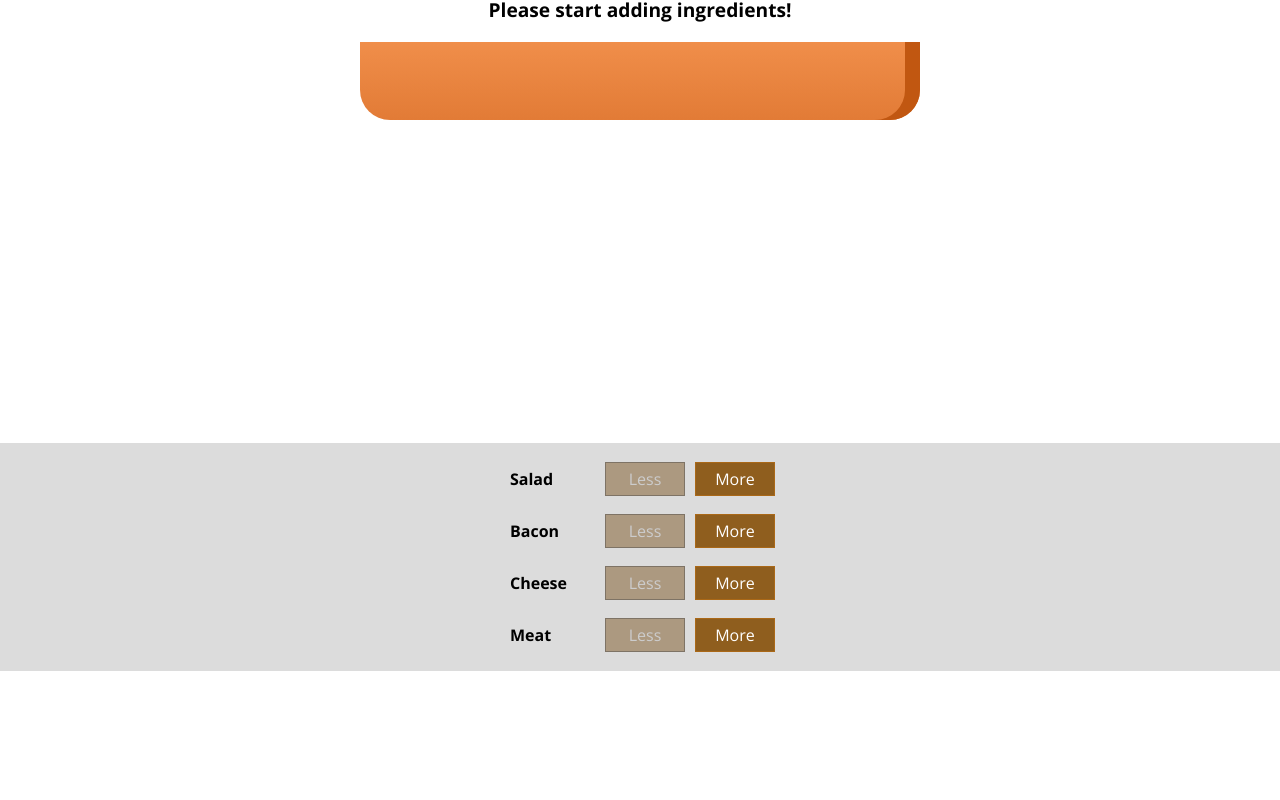
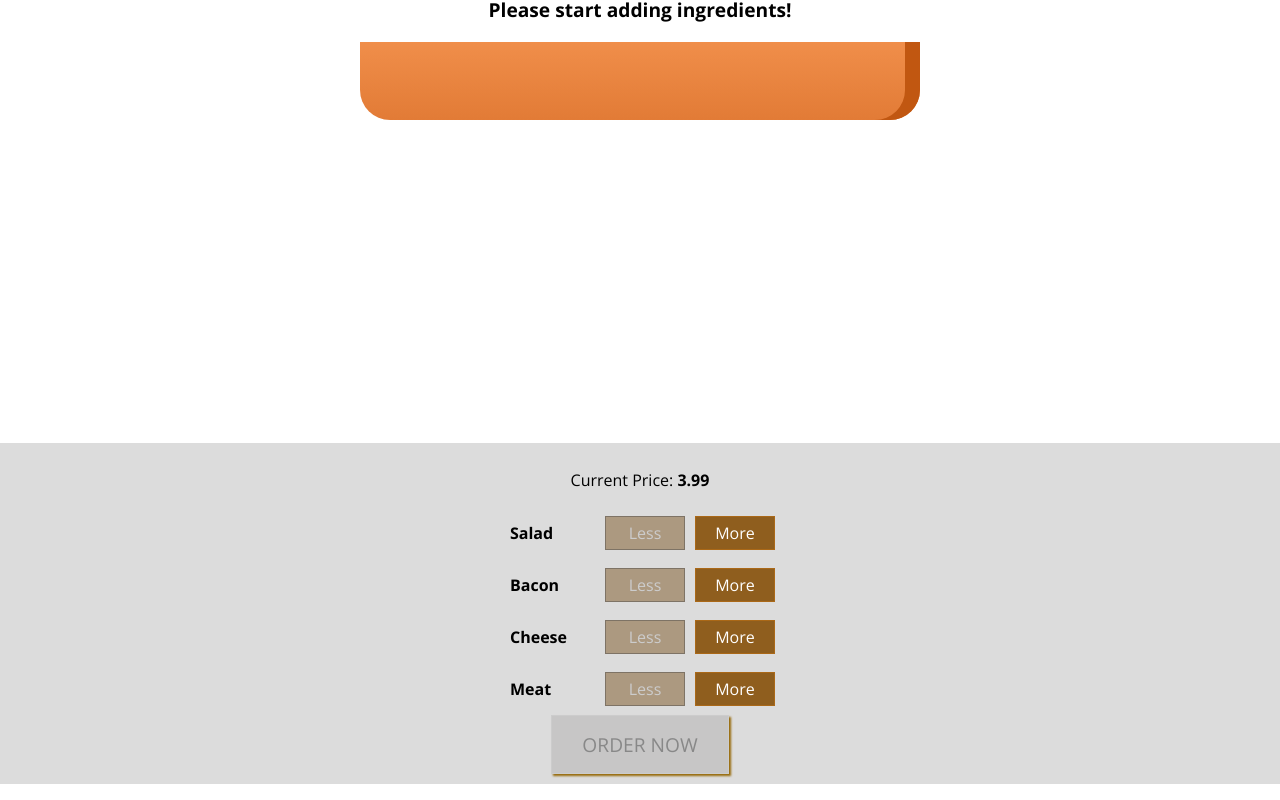
Before and after one commit to tomzacchia/burger-builder, a React app: page / in a window 1280 px wide. Shown: the part 195-995 px from the top of the page. Before the commit the page ends 882 px from the top, so only its background shows below. Built offline with nearby package versions, Linux system fonts and the light colour scheme.

Commit message:
Modal functionality added to display summary of burger before purchasing

```diff
--- a/src/components/Burger/BuildControls/BuildControls.css
+++ b/src/components/Burger/BuildControls/BuildControls.css
@@ -7,3 +7,44 @@
     flex-direction: column;
     align-items: center;
 }
+
+.OrderButton {
+    background-color: #DAD735;
+    outline: none;
+    cursor: pointer;
+    border: 1px solid #966909;
+    color: #966909;
+    font-family: inherit;
+    font-size: 1.2em;
+    padding: 15px 30px;
+    box-shadow: 2px 2px 2px #966909;
+}
+
+.OrderButton:hover, .OrderButton:active {
+    background-color: #A0DB41;
+    border: 1px solid #966909;
+    color: #966909;
+}
+
+.OrderButton:disabled {
+    background-color: #C7C6C6;
+    cursor: not-allowed;
+    border: 1px solid #ccc;
+    color: #888888;
+}
+
+.OrderButton:not(:disabled) {
+    animation: enable 0.3s linear;
+}
+
+@keyframes enable {
+    0% {
+        transform: scale(1);
+    }
+    60% {
+        transform: scale(1.1);
+    }
+    100% {
+        transform: scale(1);
+    }
+}
--- a/src/components/Burger/BuildControls/BuildControls.js
+++ b/src/components/Burger/BuildControls/BuildControls.js
@@ -13,6 +13,7 @@
 const buildControls = (props) => {
     return (
         <div className={css.BuildControls}>
+            <p> Current Price: <strong>{props.totalPrice.toFixed(2)}</strong></p>
             {controls.map(control => {
                 return <BuildControl
                             key={control.label}
@@ -22,6 +23,13 @@
                             disabled = { props.disabled[control.type] }
                         />
             })}
+            <button
+                className={css.OrderButton}
+                disabled={!props.purchaseable}
+                onClick={props.ordered}
+            >
+                ORDER NOW
+            </button>
         </div>
     );
 };
--- /dev/null
+++ b/src/components/Burger/OrderSummary/OrderSummary.js
@@ -0,0 +1,28 @@
+import React from 'react';
+import Aux from '../../../hoc/Aux';
+
+const orderSummary = (props) => {
+    const ingredientsSummary = Object.keys(props.ingredients)
+        .map( ingredientKey => {
+            return (
+                <li key={ingredientKey}>
+                    <span style={{textTransform:'capitalize'}}>{ingredientKey}</span>:
+                    {props.ingredients[ingredientKey]}
+                </li>)
+
+        })
+
+    return (
+        <Aux>
+            <h3> Your Order </h3>
+            <p> Your delicious burger has the following ingredients: </p>
+            <ul>
+                {ingredientsSummary}
+            </ul>
+            <p> Continue to checkout? </p>
+        </Aux>
+    );
+
+};
+
+export default orderSummary;
--- /dev/null
+++ b/src/components/UI/Modal/Modal.css
@@ -0,0 +1,20 @@
+.Modal {
+    position: fixed;
+    z-index: 500;
+    background-color: white;
+    width: 70%;
+    border: 1px solid #ccc;
+    box-shadow: 1px 1px 1px black;
+    padding: 16px;
+    left: 15%;
+    top: 30%;
+    box-sizing: border-box;
+    transition: all 0.3s ease-out;
+}
+
+@media (min-width: 600px) {
+    .Modal {
+        width: 500px;
+        left: calc(50% - 250px);
+    }
+}
--- /dev/null
+++ b/src/components/UI/Modal/Modal.js
@@ -0,0 +1,15 @@
+import React from 'react';
+import css from './Modal.css';
+
+const modal = props => (
+    <div
+        className={css.Modal}
+        style={{
+            transform: props.show ? 'translateY(0)' : 'translateY(-100vh)',
+            opacity: props.show ? '1' : '0'
+        }}>
+        {props.children}
+    </div>
+);
+
+export default modal;
--- a/src/containers/BurgerBuilder/BurgerBuilder.js
+++ b/src/containers/BurgerBuilder/BurgerBuilder.js
@@ -2,7 +2,8 @@
 import Aux from '../../hoc/Aux';
 import Burger from '../../components/Burger/Burger';
 import BuildControls from '../../components/Burger/BuildControls/BuildControls';
-
+import Modal from '../../components/UI/Modal/Modal';
+import OrderSummary from '../../components/Burger/OrderSummary/OrderSummary';
 // global constant, all caps
 const INGREDIENT_PRICES = {
     salad: 0.5,
@@ -19,23 +20,47 @@
             cheese: 0,
             meat: 0
         },
-        totalPrice: 3.99
+        totalPrice: 3.99,
+        purchaseable: false,
+        purchasing: false,
     }
 
+    // toggles disabling of ORDER NOW button
+    updatedPurchaseState (ingredients) {
+        const ingredient = {...ingredients};
+        // array of the key values
+        const ingredientSum = Object.keys(ingredient)
+            .map( ingredientKey => {
+                return ingredient[ingredientKey];
+            })
+            .reduce((currentSum,element) => {
+                return currentSum + element;
+            },0)
+        this.setState({purchaseable: ingredientSum > 0 })
+    }
+
+    // toggling Modal display
+    //  FOR EVENTS THAT INVOKE FUNCTIONS, THIS NOT DOES REFER TO THE OBJECT with normal notation
+    purchaseHandler = ()=> {
+        this.setState({purchasing: true});
+    }
+
+    // updates current quantity of ingredient selected and totalPrice
     addIngredientHandler = (type) => {
-        // update quantity of the ingredient designated by type
         const updatedIngredients = {...this.state.ingredients};
         updatedIngredients[type] += 1;
         const newPrice = this.state.totalPrice + INGREDIENT_PRICES[type];
         this.setState({totalPrice: newPrice, ingredients: updatedIngredients});
+        this.updatedPurchaseState(updatedIngredients);
     }
-
+    // updates current quantity of ingredient selected and totalPrice
     removeIngredientHandler = (type) => {
         if (this.state.ingredients[type] > 0 ){
             const updatedIngredients = {...this.state.ingredients};
             updatedIngredients[type] += -1;
             const newPrice = this.state.totalPrice - INGREDIENT_PRICES[type];
             this.setState({totalPrice: newPrice, ingredients: updatedIngredients});
+            this.updatedPurchaseState(updatedIngredients);
         } else {
             return;
         }
@@ -51,11 +76,17 @@
         }
         return (
             <Aux>
+                <Modal show={this.state.purchasing}>
+                    <OrderSummary ingredients = {this.state.ingredients}/>
+                </Modal>
                 <Burger ingredients={this.state.ingredients} />
                 <BuildControls
-                    ingredientAdded= {this.addIngredientHandler}
-                    ingredientRemoved= {this.removeIngredientHandler}
-                    disabled= {disabledInfo}/>
+                    ingredientAdded = {this.addIngredientHandler}
+                    ingredientRemoved = {this.removeIngredientHandler}
+                    disabled = {disabledInfo}
+                    totalPrice = {this.state.totalPrice}
+                    ordered = {this.purchaseHandler}
+                    purchaseable = {this.state.purchaseable}/>
             </Aux>
         );
     }
```
Also changed, not shown: src/components/UI/Backdrop/Backdrop.js (added).
